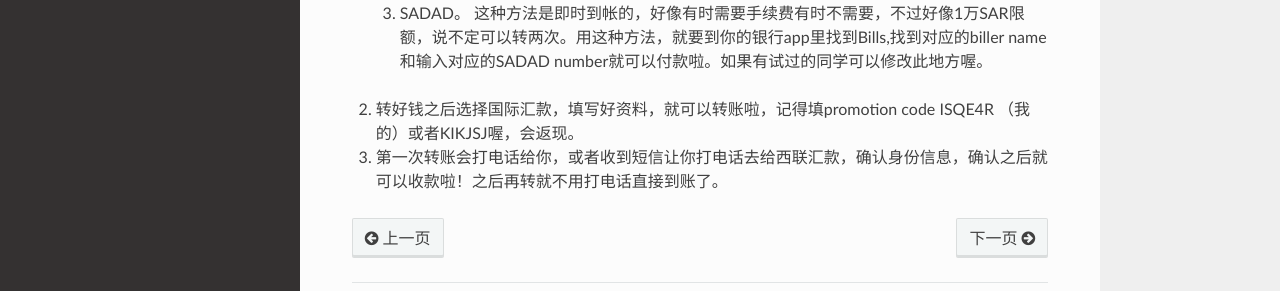
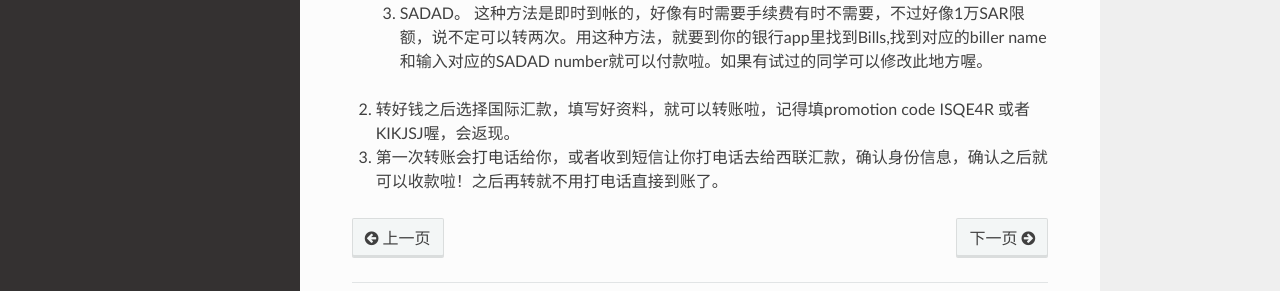
Before and after one commit to guochengqian/KAUSTian_Handbook_CN, a Sphinx documentation site: the page built from docs/content/finance/money_transfer.rst, in a window 1280 px wide and 1204 px high. Shown: the part 811-1102 px from the top of the window. Built offline with Sphinx 7.4.7 and the Read the Docs theme 2.0.0, drawn with Linux system fonts in a browser that asks for light colours.

Commit message:
Update money_transfer.rst

```diff
--- a/docs/content/finance/money_transfer.rst
+++ b/docs/content/finance/money_transfer.rst
@@ -29,6 +29,6 @@ stc pay 的交易成本比直接电汇要低，不过每个月有2万SAR的限
   2. Bank transfer to STC pay。 这种方法目前要收手续费的，不过可能也会不收。点击之后，有两个银行可以选择，第一个银行需要一天时间到账，第二个银行当日到帐。选择银行之后复制关键信息，在你的银行app上添加benificiary就可以转账啦。
   3. SADAD。 这种方法是即时到帐的，好像有时需要手续费有时不需要，不过好像1万SAR限额，说不定可以转两次。用这种方法，就要到你的银行app里找到Bills,找到对应的biller name 和输入对应的SADAD number就可以付款啦。如果有试过的同学可以修改此地方喔。
 
-2. 转好钱之后选择国际汇款，填写好资料，就可以转账啦，记得填promotion code ISQE4R （我的）或者KIKJSJ喔，会返现。
+2. 转好钱之后选择国际汇款，填写好资料，就可以转账啦，记得填promotion code ISQE4R 或者KIKJSJ喔，会返现。
 
 3. 第一次转账会打电话给你，或者收到短信让你打电话去给西联汇款，确认身份信息，确认之后就可以收款啦！之后再转就不用打电话直接到账了。
```
